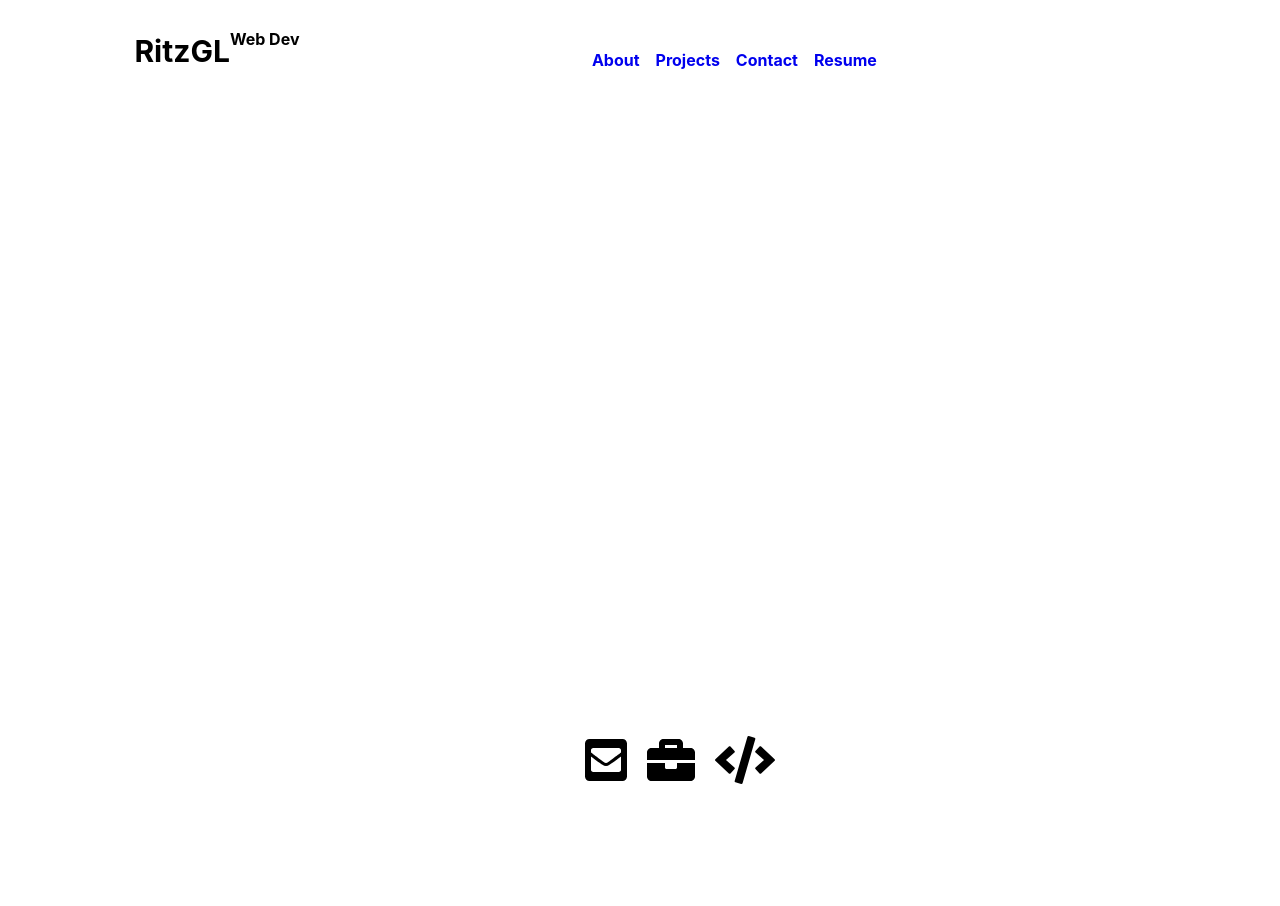
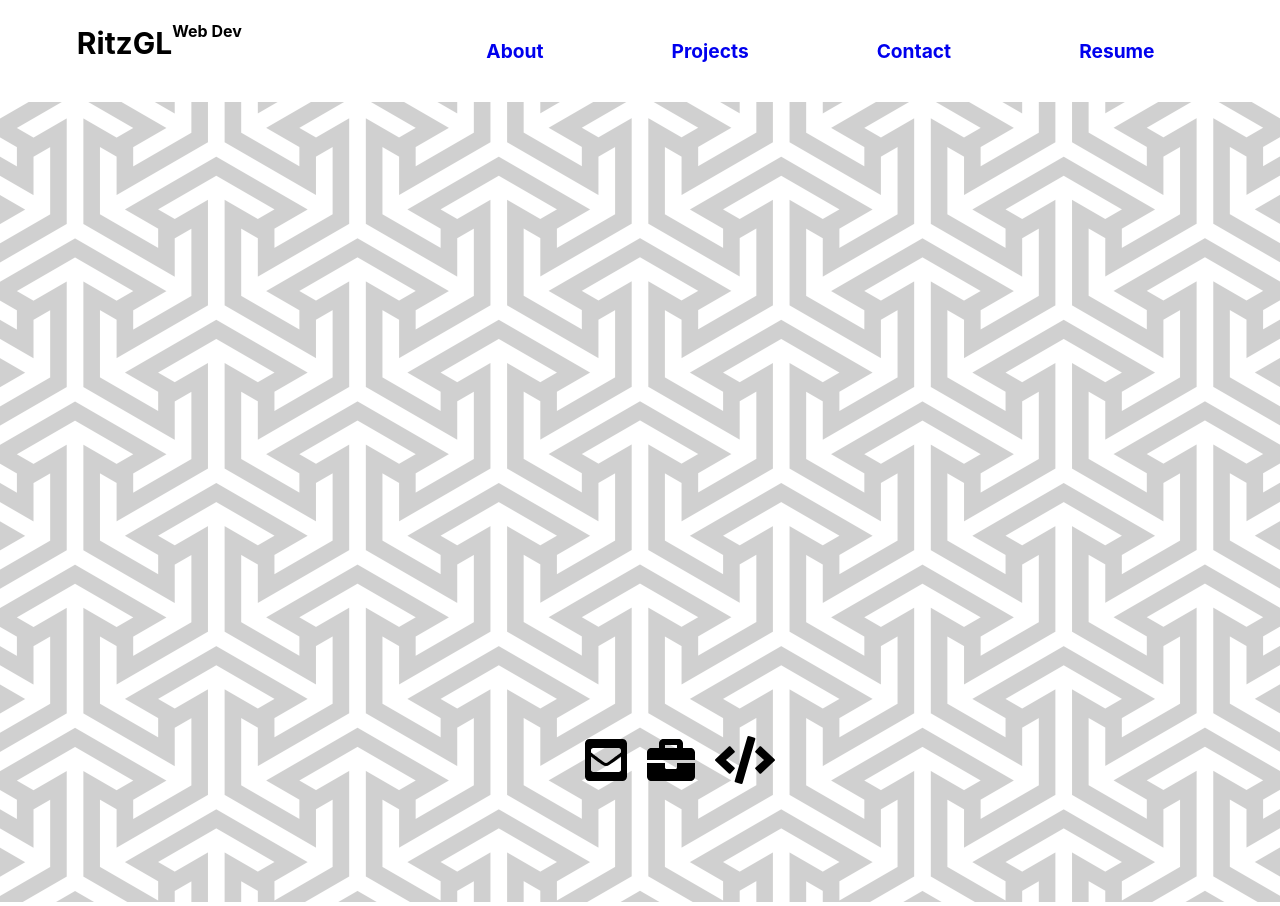
Before and after one commit to RitzGL/react-portfolio, a React (Create React App) app: page / in a window 1280 px wide. Before the commit the page ends 800 px from the top, so only its background shows below. Built offline with nearby package versions, Linux system fonts and the light colour scheme.

Commit message:
Header, Footer, Backgroun
Navigation will be nested inside the hero

```diff
--- a/public/index.html
+++ b/public/index.html
@@ -26,7 +26,7 @@
     -->
     <title>Personal Portfolio</title>
   </head>
-  <body>
+  <body style="margin:0px; padding:0px;">
     <noscript>You need to enable JavaScript to run this app.</noscript>
     <div id="root"></div>
     <!--
--- a/src/App.js
+++ b/src/App.js
@@ -1,11 +1,13 @@
 import "./App.css";
 import Footer from "./components/Footer";
 import Header from "./components/Header";
+import Hero from './components/Hero'
 function App() {
   // This is where the components will be nested and conditionally rendered
   return (
     <>
       <Header />
+      <Hero />
       <Footer />
     </>
   );
--- a/src/components/Header/styles.css
+++ b/src/components/Header/styles.css
@@ -2,25 +2,27 @@
     list-style-type: none;
     display: flex;
     align-self: flex-end;
-    padding-left: 25%;
+    padding-left: 15%;
 }
 
 nav > ul > li{
-    padding: 0.5rem;
-
+    padding-left: 4rem;
+    padding-right: 4rem;
+    padding-bottom: 0.45rem;
 }
 
 nav > ul > li > a{
     text-decoration: none;
     font-weight: bold;
+    font-size: larger;
 }
 
-nav > ul > li :hover{
+nav > ul > li  :hover{
     text-decoration: underline;
-    color: #0F7173;
+    color: #0F7173 !important;
 }
 
-nav > ul > li > a :visited{
+nav > ul > li :visited{
     text-decoration: none;
     color:black;
 }
@@ -35,5 +37,5 @@
 
 .navigation{
     display: flex;
-    padding-left: 10%;
+    padding-left: 6%;
 }
--- /dev/null
+++ b/src/components/Hero/index.jsx
@@ -0,0 +1,13 @@
+import React from "react";
+import "./styles.css";
+
+
+function Hero() {
+  return (
+    <div id="container">
+      <img src="hero-banner.jpg" alt="large graphic" className="bg" />
+    </div>
+  );
+}
+
+export default Hero;
--- /dev/null
+++ b/src/components/Hero/styles.css
@@ -0,0 +1,12 @@
+#container{
+    width: 100%;
+
+}
+
+img{
+    opacity:0.2;
+    height: 100%;
+    width: 100%;
+    background-repeat: round;
+    padding-top: 1rem;
+}
```
Also changed, not shown: public/hero-banner.jpg (added), src/App.css (line endings or trailing spaces).
